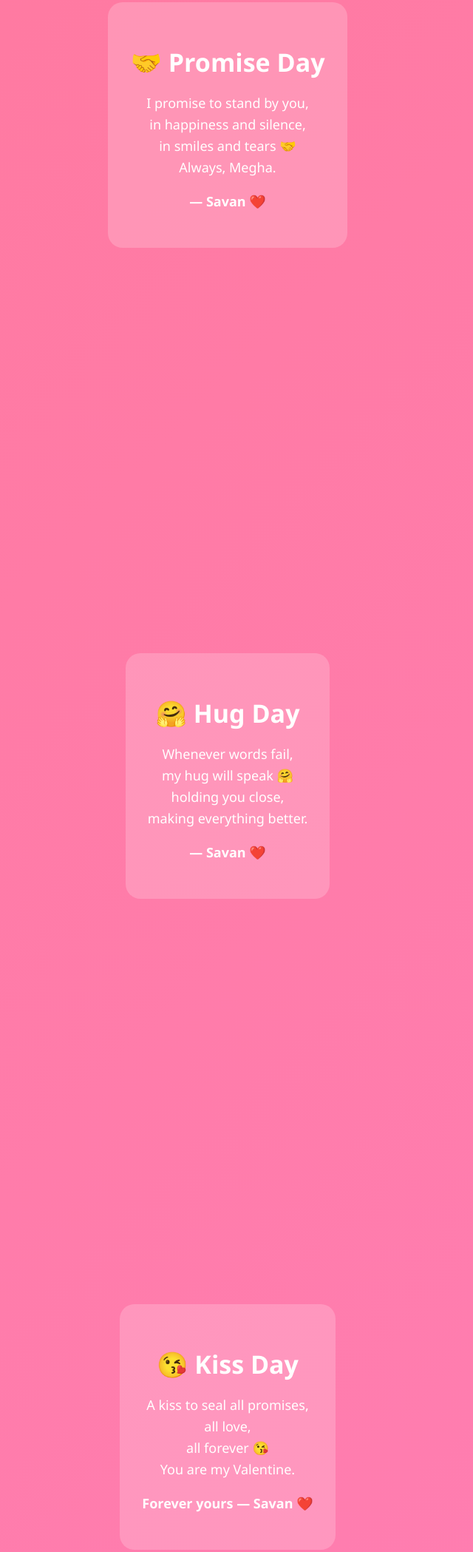
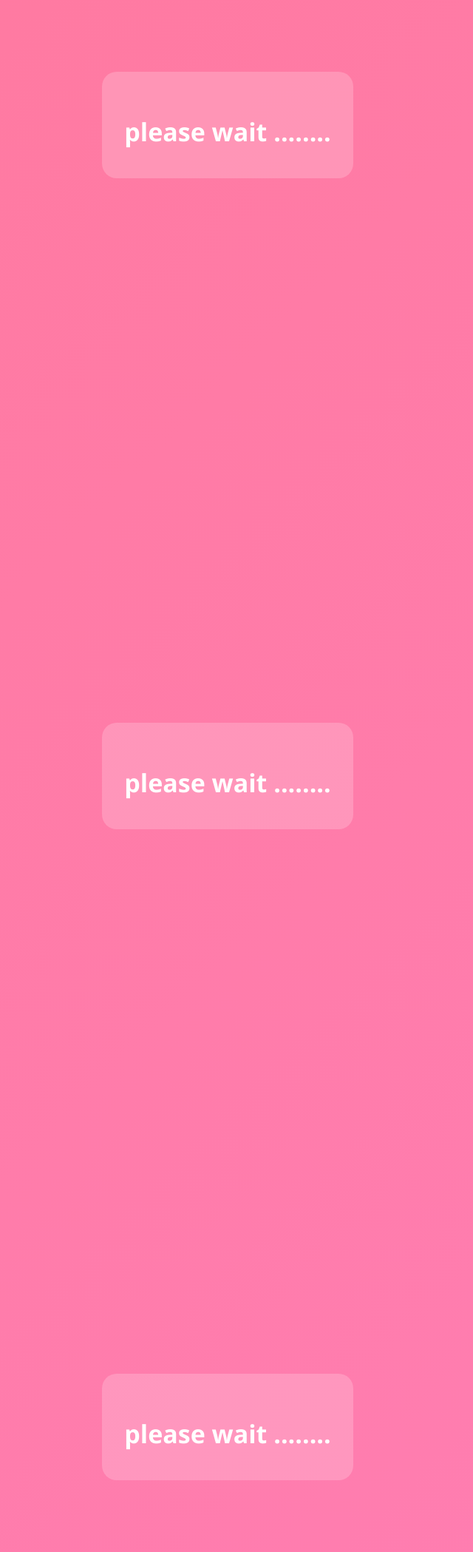
Before and after one commit to kumarsanu7788/Surprise-link-swn, a plain HTML site: page index.html in a window 1280 px wide. Shown: the part 3791-5889 px from the top of the page at 74% size, without its empty margins (332-972 px from the left). Drawn offline with Linux system fonts and the light colour scheme.

Commit message:
Update index.html

```diff
--- a/index.html
+++ b/index.html
@@ -160,50 +160,18 @@ and stay with you forever.
 </section>
 <section id="promise">
 <div class="card">
-<h1>🤝 Promise Day</h1>
-<p>
-
-I promise to stand by you,<br>
-
-in happiness and silence,<br>
-
-in smiles and tears 🤝<br>
-
-Always, Megha.
-</p>
-<p><b>— Savan ❤️</b></p>
+<h1>please wait ........</h1>
 </div>
 </section>
 <section id="hug">
 <div class="card">
-<h1>🤗 Hug Day</h1>
-<p>
-
-Whenever words fail,<br>
-
-my hug will speak 🤗<br>
-
-holding you close,<br>
-
-making everything better.
-</p>
-<p><b>— Savan ❤️</b></p>
+<h1>please wait ........</h1>
 </div>
 </section>
 <section id="kiss">
 <div class="card">
-<h1>😘 Kiss Day</h1>
-<p>
+<h1>please wait ........</h1>
 
-A kiss to seal all promises,<br>
-
-all love,<br>
-
-all forever 😘<br>
-
-You are my Valentine.
-</p>
-<p><b>Forever yours — Savan ❤️</b></p>
 </div>
 </section>
 </body>
```
